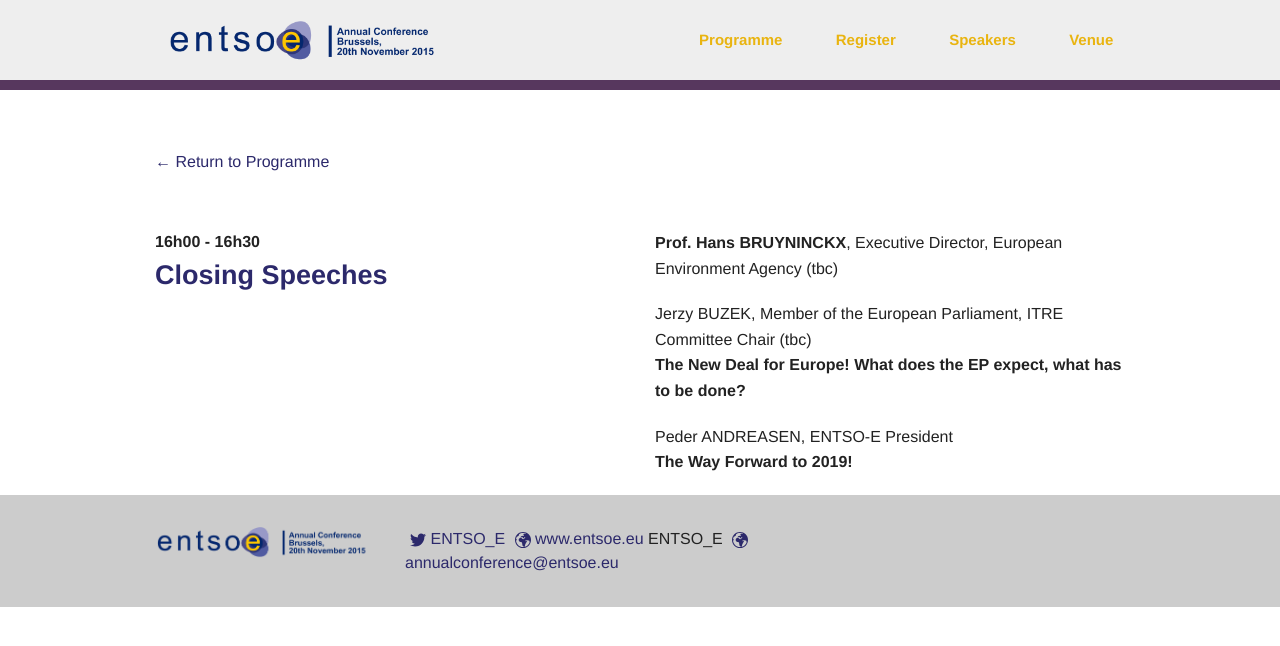
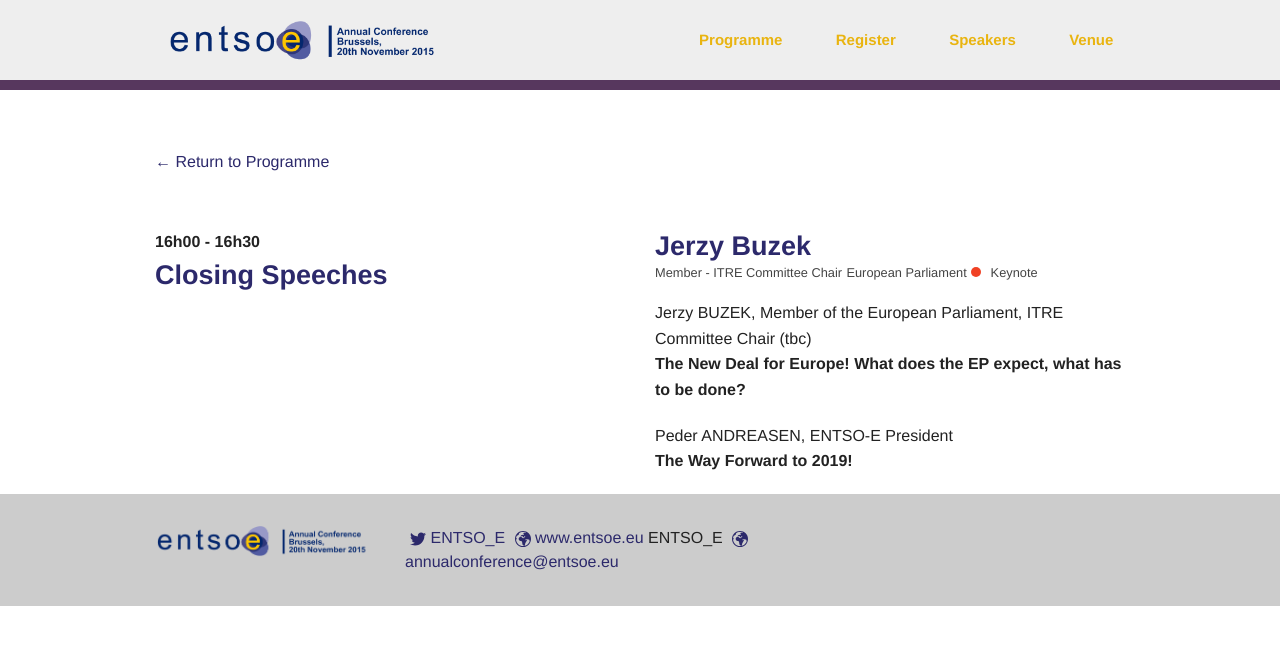
Before and after one commit to SmokeBellew1/entsoe_conf, a Jekyll site: the page built from _posts/schedule/2015-06-10-16h00.md, in a window 1280 px wide. Shown: the top 646 px of the page. Built offline with Jekyll 4.4.1, drawn with Linux system fonts in a browser that asks for light colours.

Commit message:
Hans Bruninckx declined

```diff
--- a/_posts/schedule/2015-06-10-16h00.md
+++ b/_posts/schedule/2015-06-10-16h00.md
@@ -1,22 +1,16 @@
 ---
 layout: talk
 category: programme
-
 permalink: /programme/16h00
-
-title: "Closing Speeches"
-
-start_time: "16h00"
-end_time: "16h30"
-type: "keynote"
-
+title: Closing Speeches
+start_time: 16h00
+end_time: 16h30
+type: keynote
 tag:
-    - Hans Bruyninckx
-    - Jerzy Buzek
-    - Peder Andreasen
+  - Jerzy Buzek
+  - Peder Andreasen
+published: true
 ---
-__Prof. Hans BRUYNINCKX__, Executive Director, European Environment Agency (tbc)
-<!--Trevor SANDWITH, Director, Global Protected Areas Programme, IUCN (tbc)-->
 
 Jerzy BUZEK, Member of the European Parliament, ITRE Committee Chair (tbc)<br>
 __The New Deal for Europe! What does the EP expect, what has to be done?__
```
